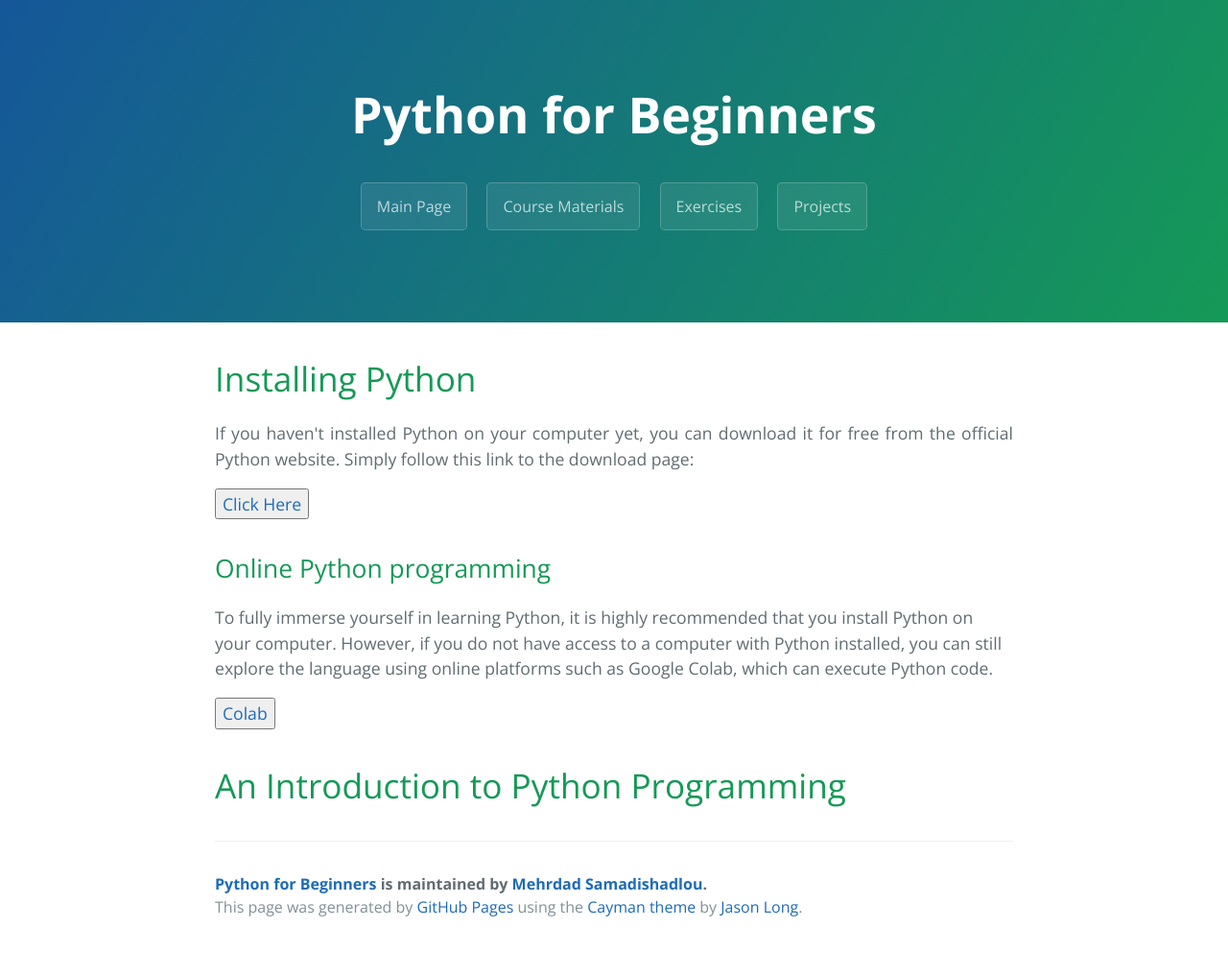
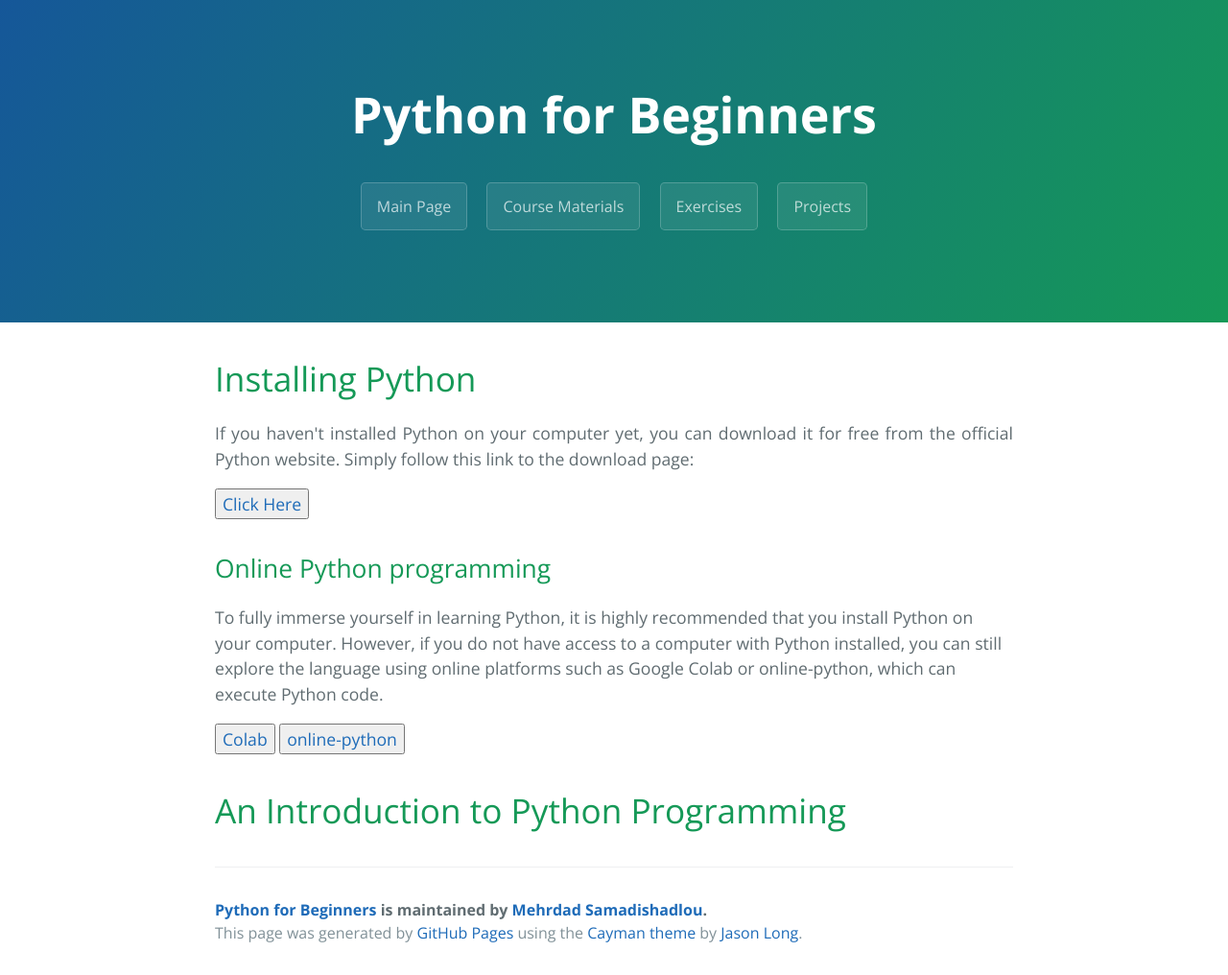
Before and after one commit to MehrdadSamadishadlou/Python_for_Beginners, a Jekyll site: the page built from materials.md, in a window 1280 px wide. Shown: the whole page at 96% size. Built offline with Jekyll 4.4.1, drawn with Linux system fonts in a browser that asks for light colours; before the commit the page ends 989 px from its top, so only the background shows below that.

Commit message:
Update materials.md

```diff
--- a/materials.md
+++ b/materials.md
@@ -15,9 +15,11 @@ If you haven't installed Python on your computer yet, you can download it for fr
 
 ## Online Python programming
 
-To fully immerse yourself in learning Python, it is highly recommended that you install Python on your computer. However, if you do not have access to a computer with Python installed, you can still explore the language using online platforms such as Google Colab, which can execute Python code.
+To fully immerse yourself in learning Python, it is highly recommended that you install Python on your computer. However, if you do not have access to a computer with Python installed, you can still explore the language using online platforms such as Google Colab or online-python, which can execute Python code.
 
 <a href="https://colab.research.google.com/notebooks/intro.ipynb" target="_blank"><button>Colab</button></a>
+<a href="https://www.online-python.com/" target="_blank"><button>online-python</button></a>
+
 
 
 
```
